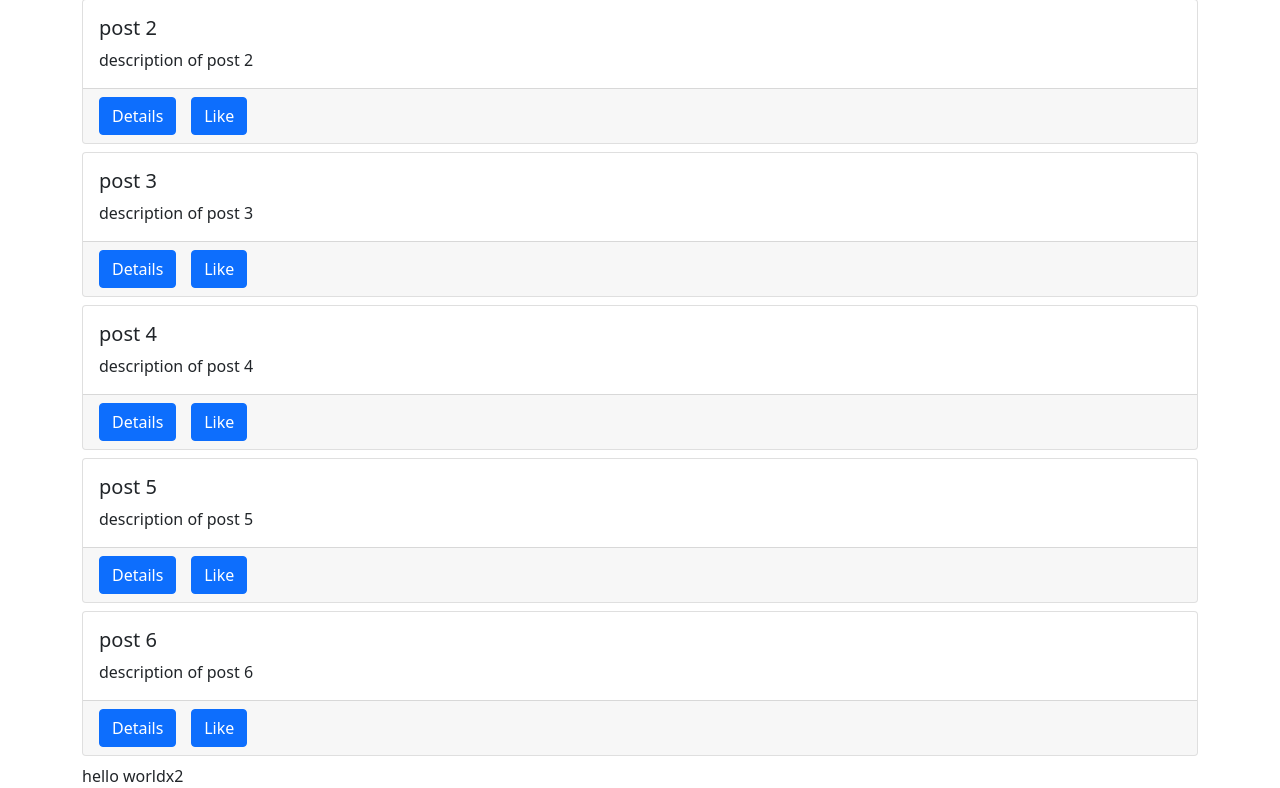
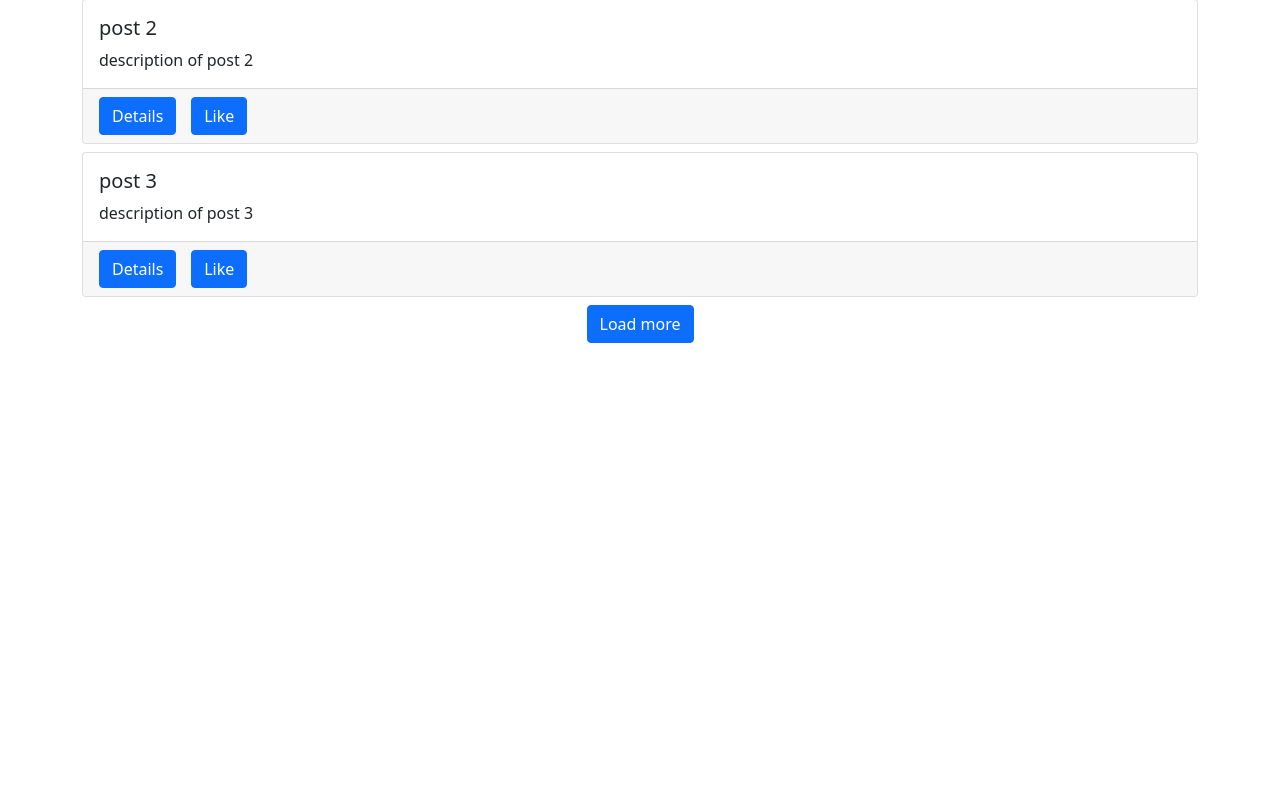
Before and after one commit to ElibeDeborah/A-04-Framework-Assignment, a Django app: page / in a window 1280 px wide. Shown: the part 170-958 px from the top of the page. After the commit the page ends 513 px from the top, so only its background shows below. Run offline with Django 5.2, Linux system fonts and the light colour scheme; data comes from the database, SQL or seed files in the repository; data that the repository does not hold is empty; some libraries are stand-ins or nearby versions.

Commit message:
Setting up the load posts with a button click

```diff
--- a/src/posts/static/posts/main.js
+++ b/src/posts/static/posts/main.js
@@ -1,24 +1,16 @@
 console.log('hello world')
 
-const helloWorldBox = document.getElementById('hello-world')
 const postsBox = document.getElementById('posts-box')
 const spinnerBox = document.getElementById('spinner-box')
+const loadBtn=document.getElementById('load-btn')
+const endBox=document.getElementById('end-box')
 
+let visible=3
+
+const getData= () => {
     $.ajax({
         type: 'GET',
-    url: '/hello-world/',
-    success: function (response) {
-        console.log('success', response.text)
-        helloWorldBox.textContent = response.text
-    },
-    error: function (error) {
-        console.log('error', error)
-    }
-});
-
-$.ajax({
-    type: 'GET',
-    url: '/data/',
+        url: `/data/${visible}/`,
         success: function (response) {
             console.log(response)
             const data = response.data
@@ -47,8 +39,27 @@
                     `
                 });
             }, 100)
+            console.log(response.size)
+            if (response.size===0)
+            {
+                endBox.textContent='No posts added yet...'
+            }
+            else if(response.size <= visible)
+            {
+                loadBtn.classList.add('not-visible')
+                endBox.textContent= 'No more posts to load'
+            }
         },
         error: function (error) {
             console.log(error)
         }
     })
+}
+
+loadBtn.addEventListener('click', ()=>{
+    spinnerBox.classList.remove('not-visible')
+    visible+=3
+    getData()
+})
+
+    getData()
--- a/src/posts/templates/posts/main.html
+++ b/src/posts/templates/posts/main.html
@@ -13,12 +13,14 @@
 <!-- {% for obj in qs %}
    {{obj.title}} - {{obj.body}}  <br>
    {% endfor %} -->
+
+   <div id="posts-box"></div>
    <div id="spinner-box" class="text-center">
-    <div class="spinner-border" role="status">
-      </div>
-   </div>
-   <div id="posts-box"></div>
-   <div id="hello-world">
+      <div class="spinner-border" role="status">
+        </div>
+     </div>
+   <div class="text-center mb-3" id="end-box">
 
+<button class="btn btn-primary" id="load-btn"> Load more</button>
    </div>
 {% endblock content %}
--- a/src/posts/urls.py
+++ b/src/posts/urls.py
@@ -9,7 +9,7 @@
 
 urlpatterns=[
     path('',post_list_and_create, name='main-board'),
-     path('data/',load_post_data_view, name='posts-data'),
+     path('data/<int:num_posts>/',load_post_data_view, name='posts-data'),
     path('hello-world/',hello_world_view, name='hello-world'),
 
 ]
--- a/src/posts/views.py
+++ b/src/posts/views.py
@@ -8,7 +8,12 @@
     qs=Post.objects.all()
     return render(request, 'posts/main.html', {'qs':qs})
 
-def load_post_data_view(request):
+def load_post_data_view(request, num_posts):
+        visible=3
+        upper= num_posts
+        lower=upper - visible
+        size=Post.objects.all().count()
+
         qs=Post.objects.all()
         data=[]    #serializers.serialize('json',qs)
         for obj in qs:
@@ -16,10 +21,11 @@
                   'id': obj.id,
                   'title': obj.title,
                   'body': obj.body,
+                  'liked': True if request.user in obj.liked.all() else False,
                   'author': obj.author.user.username
              }
              data.append(item)
-        return JsonResponse({'data':data})
+        return JsonResponse({'data':data[lower:upper],'size':size})
 
 
 def hello_world_view(request):
```
Lines whose indentation alone changed are shown as unchanged.
